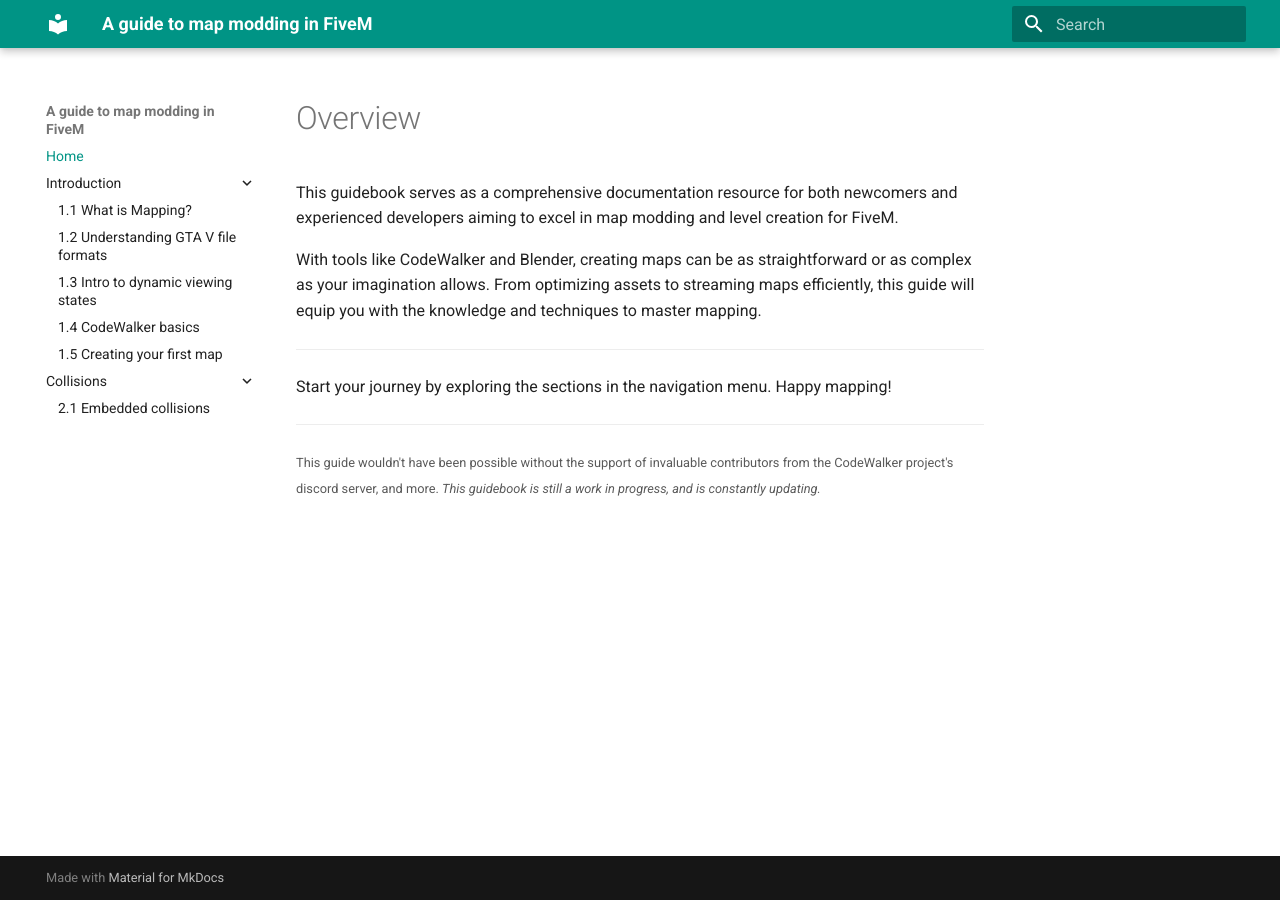
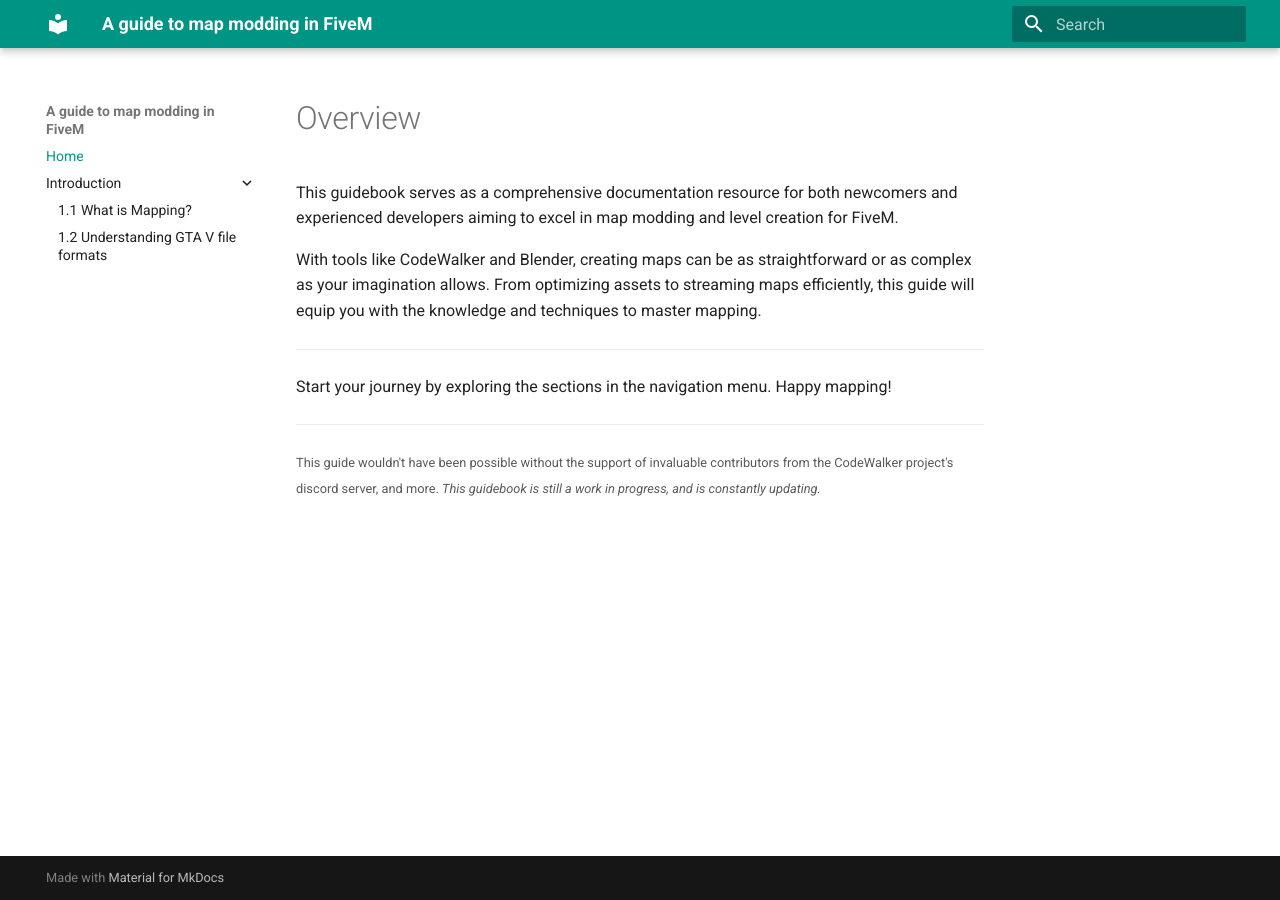
Before and after one commit to adxtti/a-guide-to-map-modding-in-fivem, an MkDocs documentation site: the page built from docs/index.md, in a window 1280 px wide. Built offline with MkDocs 1.6.1 and Material for MkDocs 9.7.7, drawn with Linux system fonts in a browser that asks for light colours.

Commit message:
Update mkdocs.yml

```diff
--- a/mkdocs.yml
+++ b/mkdocs.yml
@@ -32,8 +32,3 @@
   - Introduction:
       - 1.1 What is Mapping?: intro/what-is-mapping.md
       - 1.2 Understanding GTA V file formats: intro/understanding-formats.md
-      - 1.3 Intro to dynamic viewing states: intro/
-      - 1.4 CodeWalker basics: intro/
-      - 1.5 Creating your first map: intro/
-  - Collisions:
-      - 2.1 Embedded collisions: cols/
```
